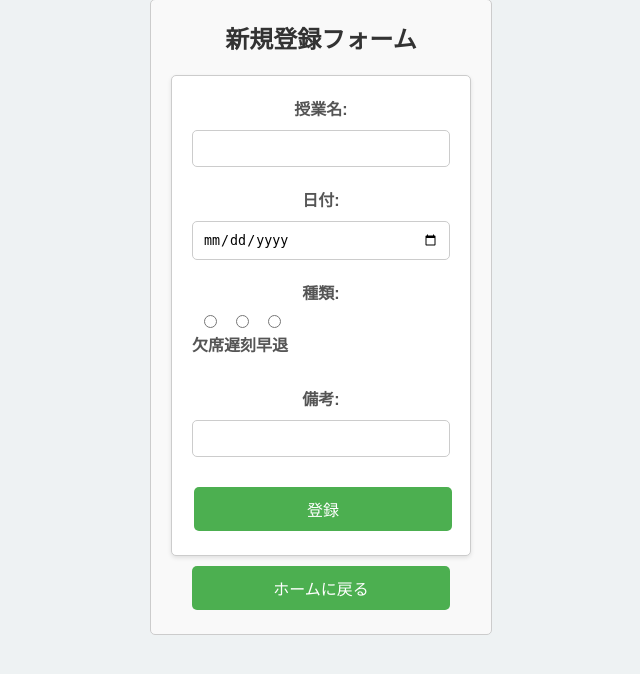
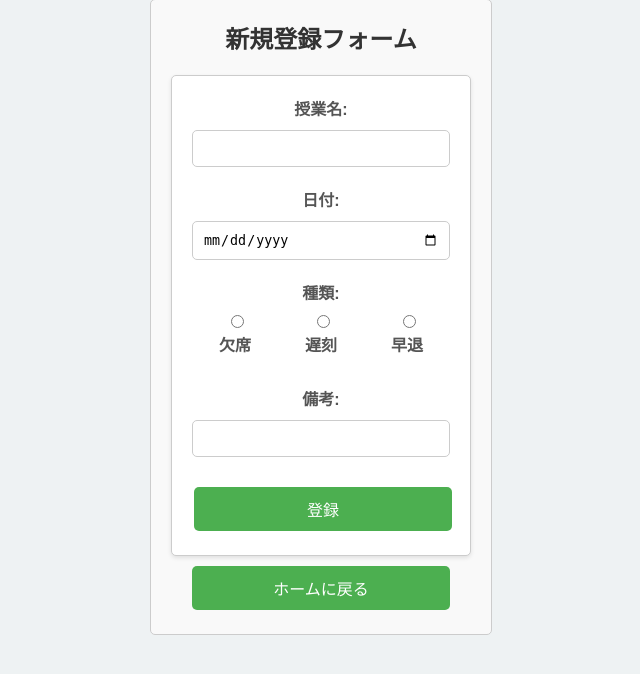
Before and after one commit to DogoShota/Attendance_app, a PHP site: page /attendance_form.php in a window 1280 px wide. Shown: the part 51-725 px from the top of the page, without its empty margins (319-959 px from the left). Run offline with PHP 8.4, Linux system fonts and the light colour scheme; the visitor is signed in with stand-in values (Sample User, id 1).

Commit message:
種類にmarginを追加

```diff
--- a/style.css
+++ b/style.css
@@ -154,6 +154,10 @@ th {
     align-items: center;
 }
 
+.radio-item {
+    margin: auto;
+}
+
 /* ラジオボタンのスタイル */
 .radio-group input[type="radio"] {
     margin-left: 5px;
```
